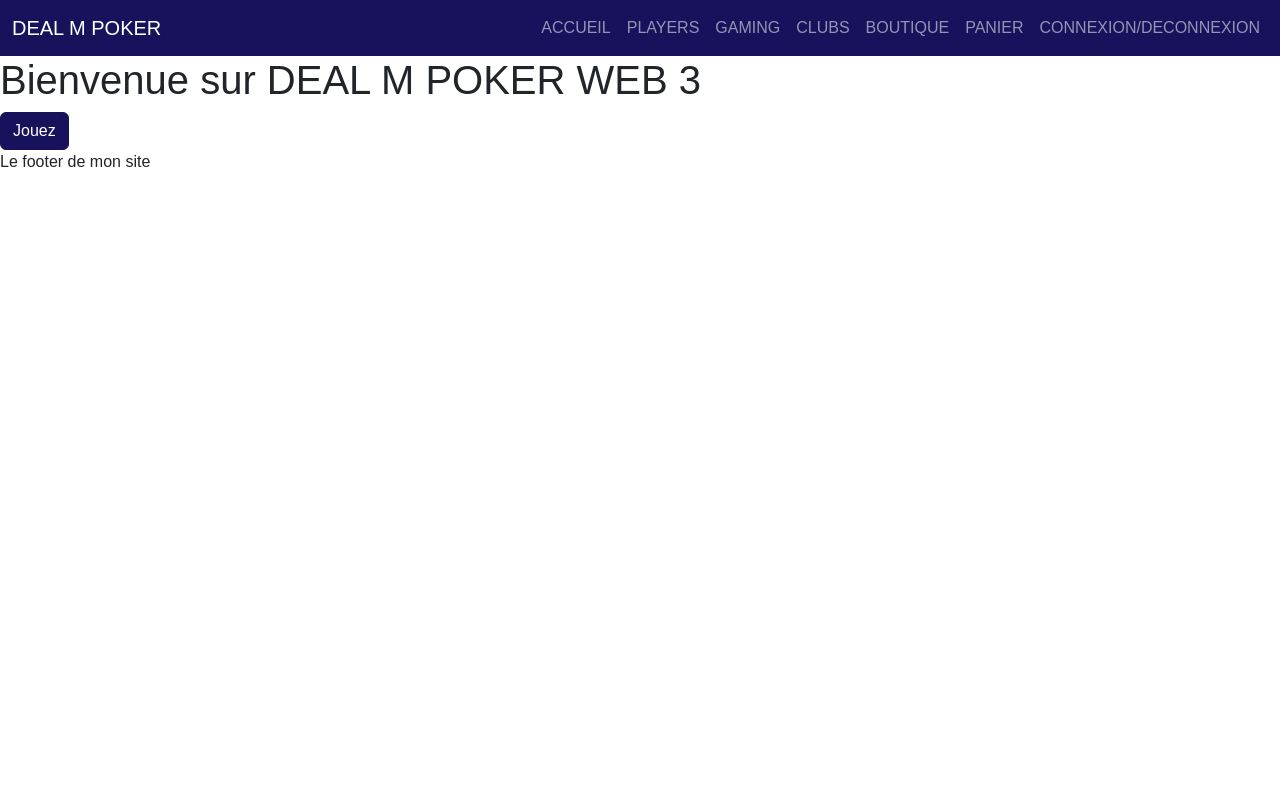
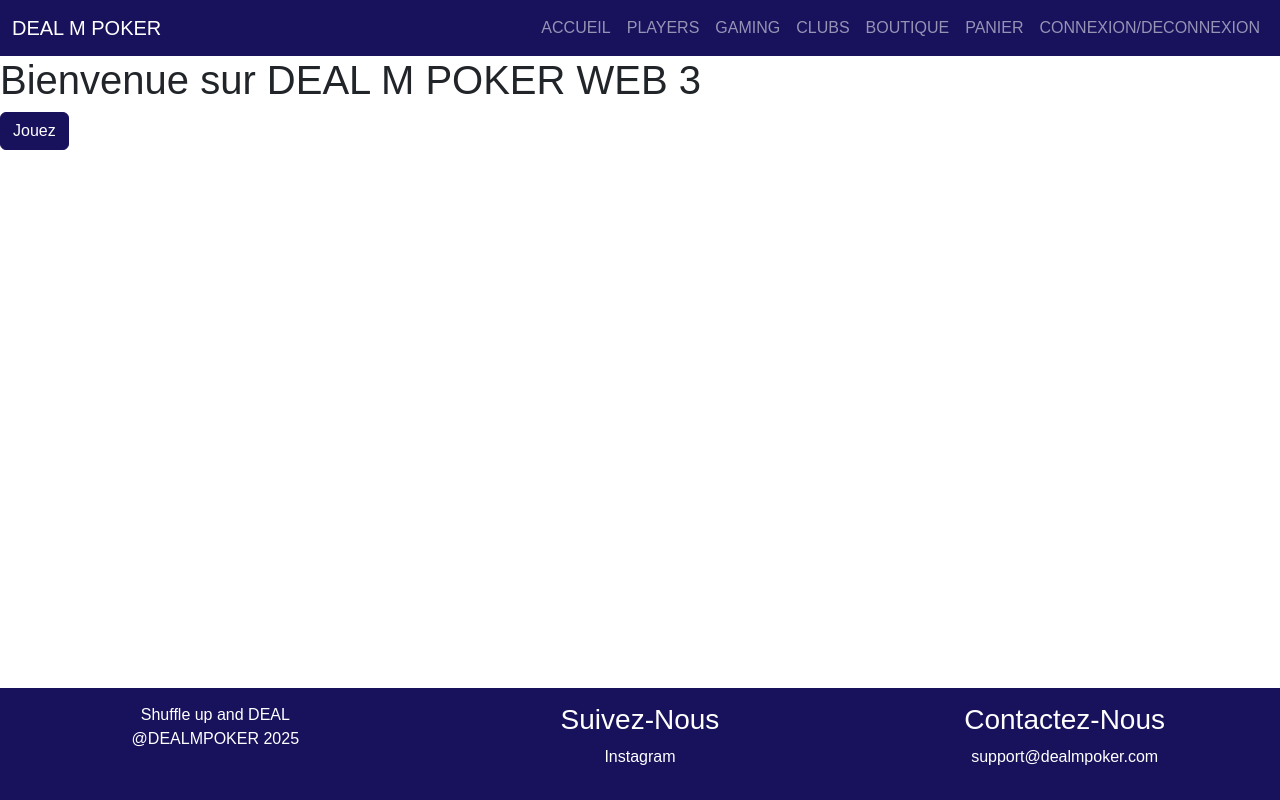
Before and after one commit to TITANFRDEALM/DeaLMpoker, a website with bundled scripts: page index.html in a window 1280 px wide. Built offline with nearby package versions, Linux system fonts and the light colour scheme; files whose address does not match are found by name; a web font is replaced by a local one.

Commit message:
Create Footer

```diff
--- a/index.html
+++ b/index.html
@@ -51,7 +51,21 @@
         <!-- Le contenu de la page sera injecté ici-->
     </main>
 
-    <footer>Le footer de mon site</footer>
+        <footer class="bg-primary text-white text-center footer">
+            <div class="row">
+                <div class="col-6 col-lg-4">
+                    <p>Shuffle up and DEAL <br/>@DEALMPOKER 2025</p>
+                </div>
+                <div class="col-6 col-lg-4">
+                    <h3>Suivez-Nous</h3>
+                    <p>Instagram</p>
+                </div>
+                <div class="col-6 col-lg-4">
+                    <h3>Contactez-Nous</h3>
+                    <p>support@dealmpoker.com</p>
+                </div>
+            </div>
+     </footer>
 
     <script type="module" src="Router/Router.js"></script>
     <script src="node_modules/bootstrap/dist/js/bootstrap.bundle.min.js"></script>
--- a/scss/main.scss
+++ b/scss/main.scss
@@ -1,2 +1,18 @@
 @import url("/node_modules/bootstrap-icons/font/bootstrap-icons.css");
 @import "custom";
+
+html{
+    position: relative;
+    min-height: 100%;
+}
+
+main{
+    margin-bottom: 200px;
+}
+
+footer.footer{
+    padding: 15px;
+    position: absolute;
+    bottom: 0;
+    width: 100%;
+}
```
Also changed, not shown: scss/main.css, 1 other file.
